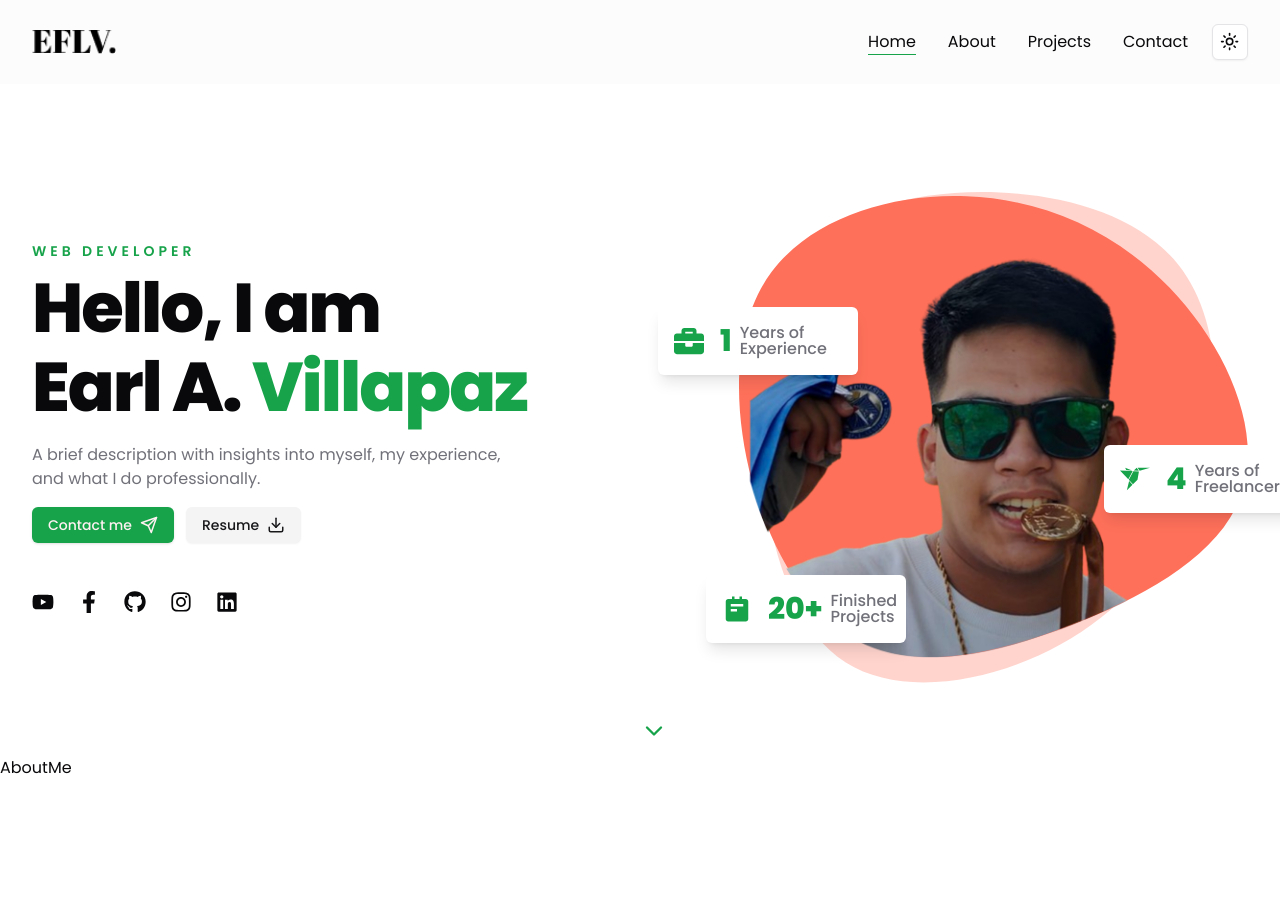
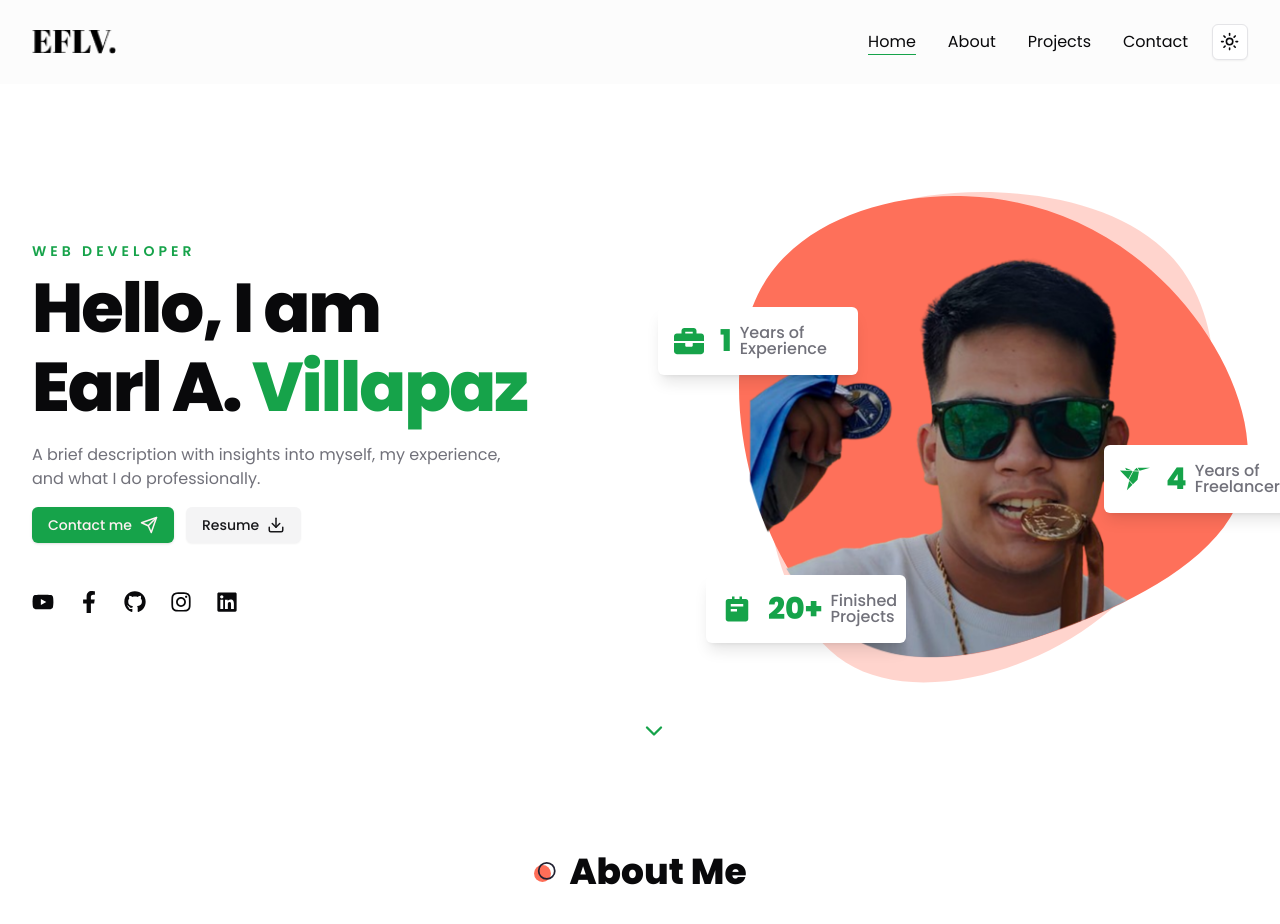
Before and after one commit to iEarlG/static-eflv, a Next.js app: page / in a window 1280 px wide. Shown: the top 924 px of the page. Built offline with nearby package versions, Linux system fonts and the light colour scheme.

Commit message:
17: About Me

```diff
--- a/app/globals.css
+++ b/app/globals.css
@@ -65,6 +65,11 @@
   }
 }
 
+.section-title {
+  @apply text-4xl font-bold relative w-max flex items-center justify-between gap-x-3 before:bg-dots_light before:dark:bg-dots_dark
+  before:bg-no-repeat before:bg-center before:w-[24px] before:h-[24px]
+}
+
 .h2-header {
   @apply text-5xl xl:text-[69px] xl:leading-[79px] font-bold tracking-[-2px];
 }
--- a/components/about/AboutMe.tsx
+++ b/components/about/AboutMe.tsx
@@ -95,10 +95,14 @@
 ];
 
 export const AboutMe = () => {
-    console.log(qualiications)
+    const getData = (arr: any, title: string) => {
+        return arr.find((item: any) => item.title === title)
+    }
     return (
-        <h1>
-            AboutMe
-        </h1>
+        <section className="xl:h-[860px] pb-12 xl:py-24">
+            <div className="container mx-auto">
+                <h2 className="section-title mb-8 xl:mb-16 text-center mx-auto">About Me</h2>
+            </div>
+        </section>
     );
 }
--- a/tailwind.config.ts
+++ b/tailwind.config.ts
@@ -78,8 +78,10 @@
       backgroundImage: {
         hero: "#EDE9E8",
         hero_shape: "url(/shape-1.svg)",
+        hero_shape3: "url(/shape-2-light.svg)",
         hero_shape2: "url(/shape-2-dark.svg)",
-        hero_shape3: "url(/shape-2-light.svg)"
+        dots_light: "url(/dots-light.svg)",
+        dots_dark: "url(/dots-dark.svg)",
       }
     },
   },
```
Also changed, not shown: public/dots-dark.svg (added), public/dots-light.svg (added).
